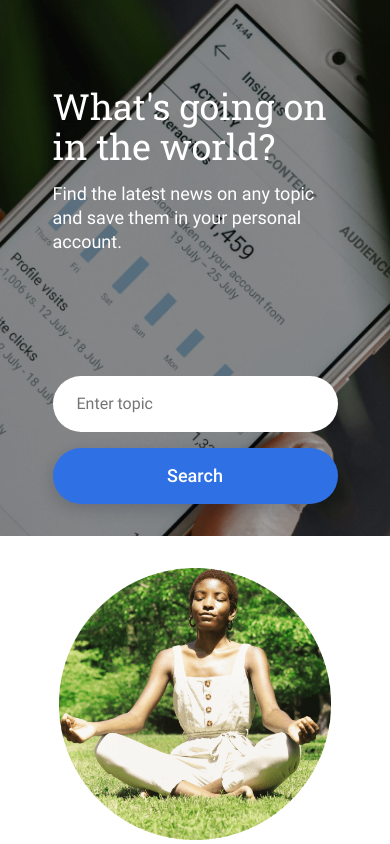
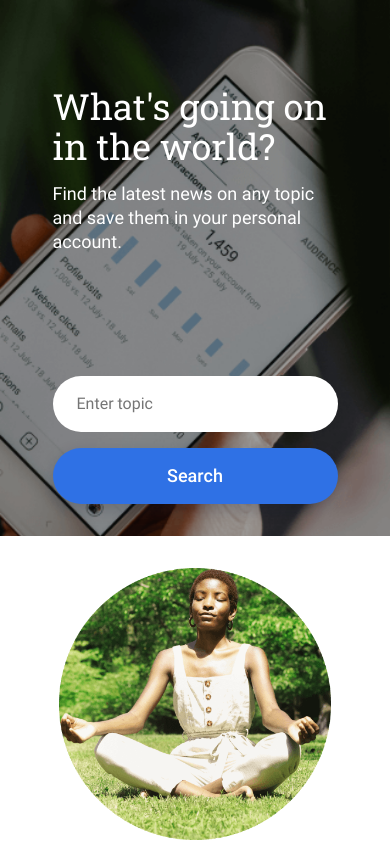
Before and after one commit to idenispankov/news-explorer-frontend, a React (Create React App) app: page / in a window 390 px wide. Shown: the top 844 px of the page. Built offline with nearby package versions, Linux system fonts and the light colour scheme.

Commit message:
changed banner background images corresponding to design for tablet and mobile

```diff
--- a/src/components/Header/Header.css
+++ b/src/components/Header/Header.css
@@ -32,6 +32,8 @@
 @media screen and (max-width: 770px) {
   .header {
     min-height: 400px;
+    background: url(../../images/banner-tablet.png) no-repeat center
+      center/cover;
   }
   .header__container {
     max-width: 452px;
@@ -50,6 +52,8 @@
 @media screen and (max-width: 500px) {
   .header {
     min-height: 536px;
+    background: url(../../images/banner-mobile.png) no-repeat center
+      center/cover;
   }
   .header__container {
     max-width: 285px;
```
Also changed, not shown: src/images/banner-mobile.png (added), src/images/banner-tablet.png (added).
